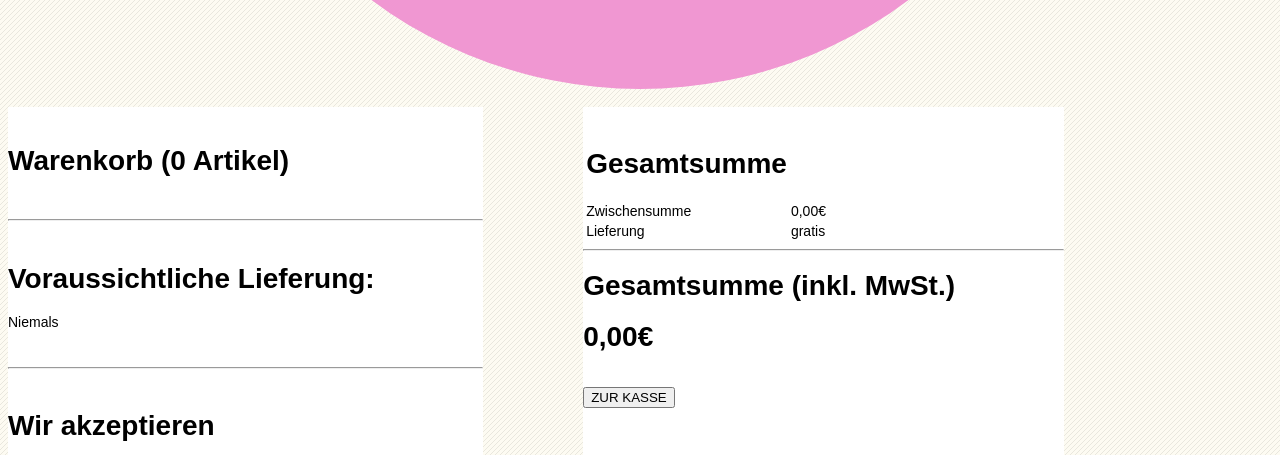
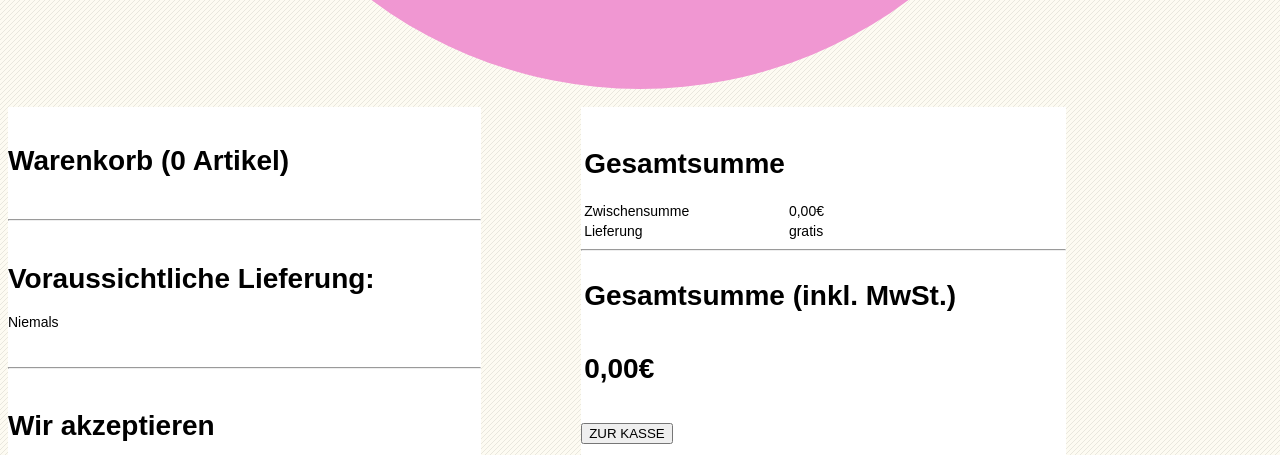
Before and after one commit to Ronjaaa/GIS_SoSe2020, a plain HTML site: page Aufgabe04/einkaufswaagen.html in a window 1280 px wide. Shown: the part 435-890 px from the top of the page. Drawn offline with Linux system fonts and the light colour scheme.

Commit message:
fehlerrr

```diff
--- a/Aufgabe04/einkaufswaagen.html
+++ b/Aufgabe04/einkaufswaagen.html
@@ -37,7 +37,7 @@
             <hr>
             <br>
             <h1>Wir akzeptieren</h1>
-            <img src="paypal-784404_640.png" alt="pp" width=50p>
+            <img src="paypal-784404_640.png" alt="pp" width=50>
 
         </div>
 
@@ -63,10 +63,11 @@
 
             <table>
                 <tr>
-                    <h1>Gesamtsumme (inkl. MwSt.)</h1>
+                    <td><h1>Gesamtsumme (inkl. MwSt.)</h1>
+                    </td>
                 </tr>
                 <tr>
-                    <h1>0,00€</h1>
+                    <td><h1>0,00€</h1></td>
                 </tr>
             </table>
             <br>
```
